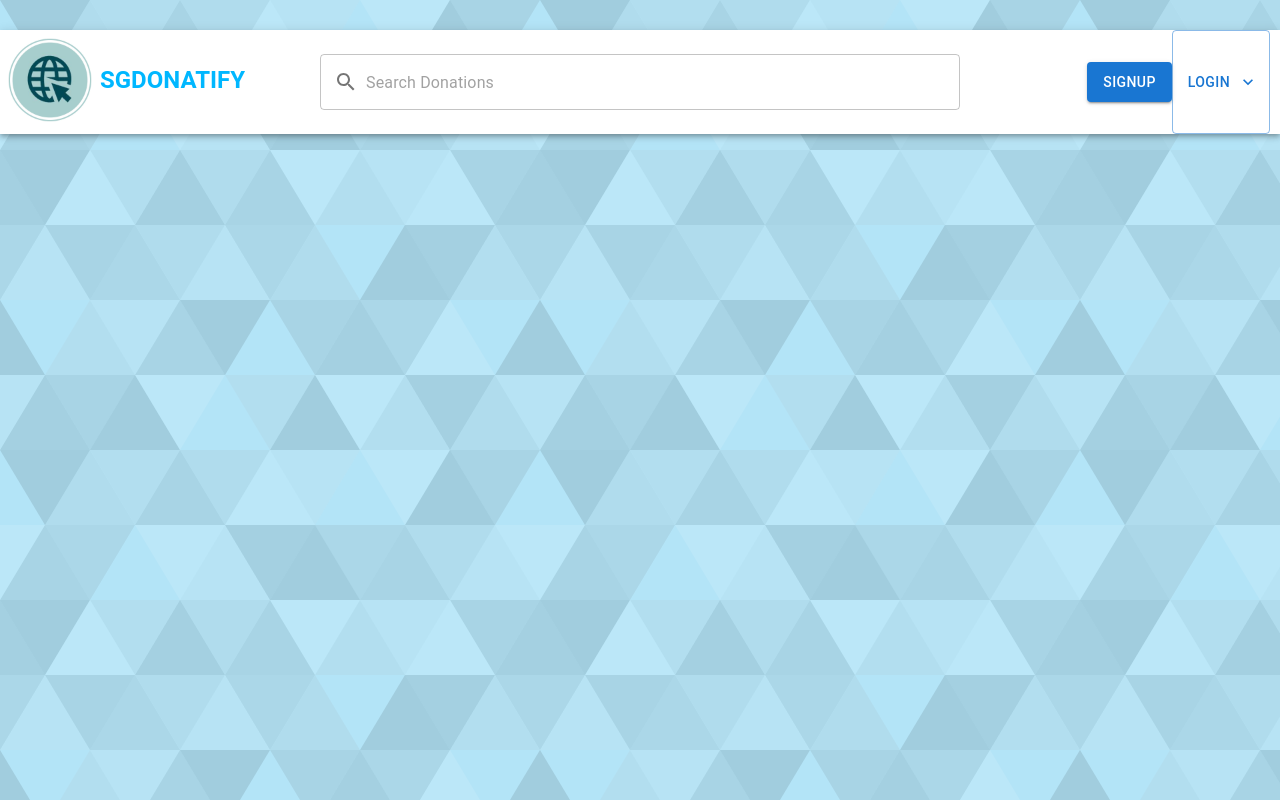
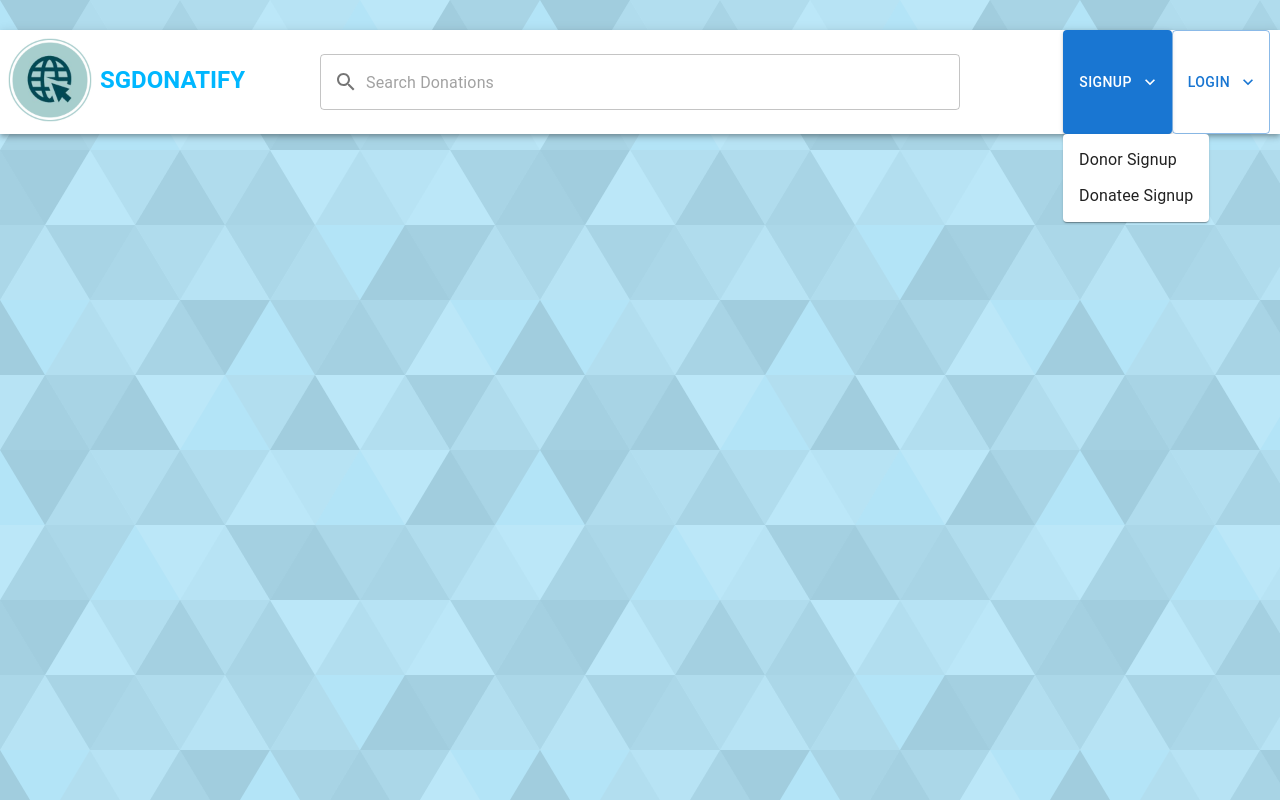
Before and after one commit to kevkh/SGDonatify, a React (Create React App) app in the folder client/: page /Donatee/1/1 in a window 1280 px wide. Both pictures are taken after a click on the button "SIGNUP". Built offline with nearby package versions, Linux system fonts and the light colour scheme.

Commit message:
Signup Dropdown and Logout to respective pages

```diff
--- a/client/src/components/Navbar/ProfilePanel.js
+++ b/client/src/components/Navbar/ProfilePanel.js
@@ -12,9 +12,11 @@ const ProfilePanel = () => {
     const [user, setUser] = useState(JSON.parse(localStorage.getItem("profile")));
     const token = user?.token; // check if token exists
     const [open, setOpen] = React.useState(false);
+    const [open2, setOpen2] = React.useState(false);
     const history = useHistory();
     const dispatch = useDispatch();
     const anchorRef = React.useRef(null);
+    const anchorRef2 = React.useRef(null);
     const location = useLocation(); // when location change, set the user
 
     // JSON web token (Manual login)
@@ -31,11 +33,19 @@ const ProfilePanel = () => {
 
     const logout = (event) => {
         dispatch({ type: actionType.LOGOUT }); // logout
-        history.push("/displaylistings"); // redirect back to displaylistings
+        if (user?.result.type === "donor" ){
+            history.push("/donor");
+        }
+        else if(user?.result.type === "donatee" ){
+            history.push("/donatee");
+        }
+        else if(user?.result.type === "admin" ){
+            history.push("/donor");
+        }
         setUser(null);
         handleClose(event);
     };
-
+    // For right button
     const handleToggle = () => {
         setOpen((prevOpen) => !prevOpen);
     };
@@ -56,6 +66,27 @@ const ProfilePanel = () => {
         }
     }
 
+    // For left button
+    const handleToggle2 = () => {
+        setOpen2((prevOpen) => !prevOpen);
+    };
+
+    const handleClose2 = (event) => {
+        if (anchorRef2.current && anchorRef2.current.contains(event.target)) {
+            return;
+        }
+        setOpen2(false);
+    };
+
+    function handleListKeyDown2(event) {
+        if (event.key === 'Tab') {
+            event.preventDefault();
+            setOpen2(false);
+        } else if (event.key === 'Escape') {
+            setOpen2(false);
+        }
+    }
+
     if (user?.result.type === "donor" ){
         return(
             <DonorProfile user={user}  logout={logout} anchorRef={anchorRef} open={open} handleToggle={handleToggle} handleClose={handleClose} handleListKeyDown={handleListKeyDown}/>
@@ -73,7 +104,7 @@ const ProfilePanel = () => {
     }
     // if not login
     return(
-        <UserProfile anchorRef={anchorRef} open={open} handleToggle={handleToggle} handleClose={handleClose} handleListKeyDown={handleListKeyDown}/>
+        <UserProfile anchorRef={anchorRef} open={open} handleToggle={handleToggle} handleClose={handleClose} handleListKeyDown={handleListKeyDown} anchorRef2={anchorRef2} open2={open2} handleToggle2={handleToggle2} handleClose2={handleClose2} handleListKeyDown2={handleListKeyDown2}/>
     );
 }
 
--- a/client/src/components/Navbar/UserProfile.js
+++ b/client/src/components/Navbar/UserProfile.js
@@ -12,17 +12,57 @@ import Stack from '@mui/material/Stack';
 import KeyboardArrowDownIcon from '@mui/icons-material/KeyboardArrowDown';
 import ButtonGroup from '@mui/material/ButtonGroup';
 
-const UserProfile = ({anchorRef, open, handleToggle, handleClose, handleListKeyDown}) => {
+const UserProfile = ({anchorRef, open, handleToggle, handleClose, handleListKeyDown, anchorRef2, open2, handleToggle2, handleClose2, handleListKeyDown2}) => {
     const classes = useStyles();
 
     return(
         <div className={classes.verticalCenter}>
-        <Button
-                    variant="contained"
-                    color = "primary"
-                    className={classes.profileButton}>
-                    SIGNUP
-                  </Button>
+        <Stack direction="row" spacing={2}>
+               <Button
+               ref={anchorRef2}
+               id="composition-button"
+               aria-controls={open2 ? 'composition-menu' : undefined}
+               aria-expanded={open2 ? 'true' : undefined}
+               aria-haspopup="true"
+               onClick={handleToggle2}
+               variant="contained"
+               color = "primary"
+               className={classes.profileButton}
+               endIcon={<KeyboardArrowDownIcon />}>
+               SIGNUP
+               </Button>
+
+             <Popper open={open2}
+             anchorEl={anchorRef2.current}
+             role={undefined}
+             placement="bottom-start"
+             transition>
+             {({ TransitionProps, placement }) => (
+             <Grow
+                 {...TransitionProps}
+                 style={{
+                 transformOrigin:
+                     placement === 'bottom-start' ? 'left top' : 'left bottom',
+                 }}
+             >
+                     <Paper>
+                     <ClickAwayListener onClickAway={handleClose2}>
+                         <MenuList
+                         autoFocusItem={open2}
+                         id="composition-menu"
+                         aria-labelledby="composition-button"
+                         onKeyDown={handleListKeyDown2}
+                         >
+                         <MenuItem onClick={handleClose2} component={Link} to ="/donor">Donor Signup</MenuItem>
+                         <MenuItem onClick={handleClose2} component={Link} to ="/donatee">Donatee Signup</MenuItem>
+                         </MenuList>
+                     </ClickAwayListener>
+                     </Paper>
+                 </Grow>
+                 )}
+             </Popper>
+
+     </Stack>
         <Stack direction="row" spacing={2}>
 
 
```
Also changed, not shown: 1 other file (tests, documents, lock files or other folders).
